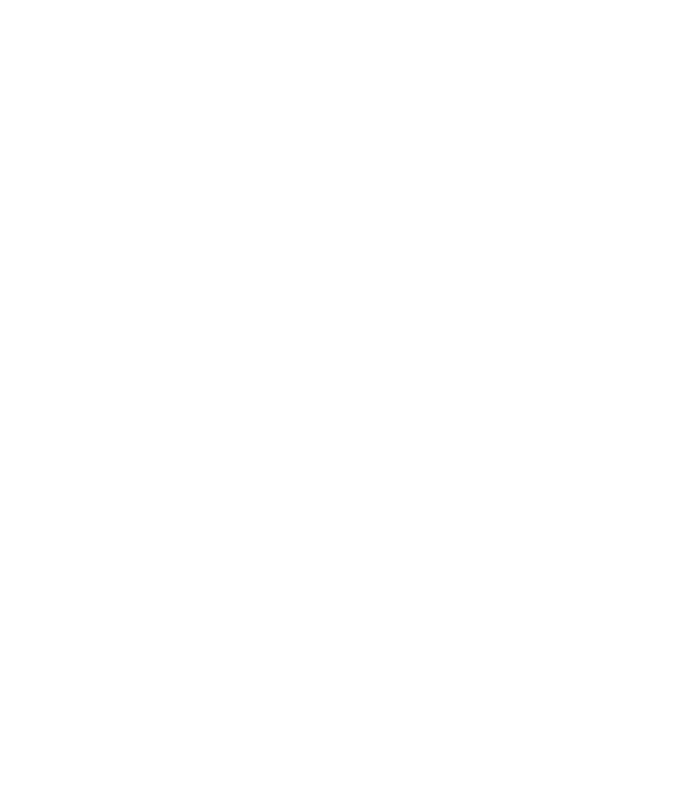
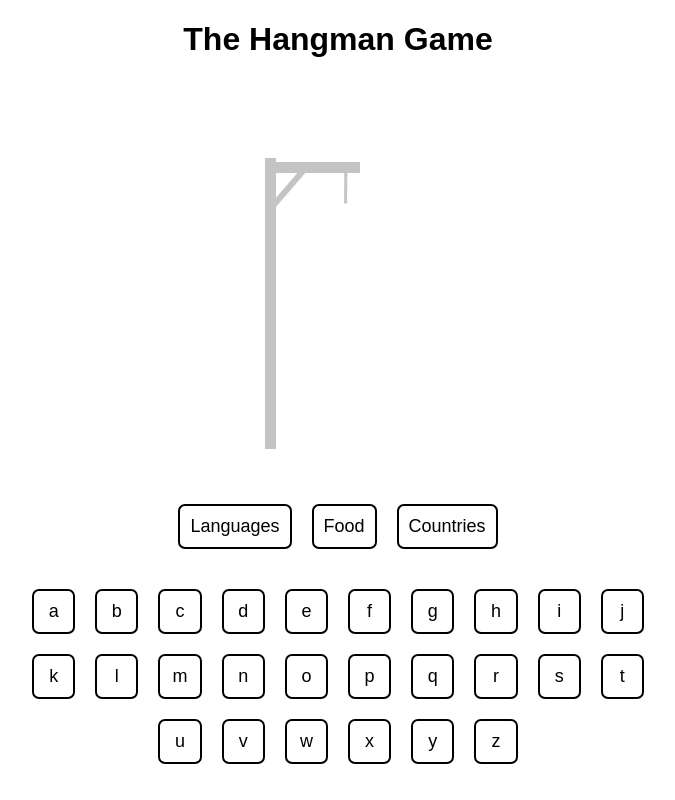
Before and after one commit to mhmd-Bal/Hangman-Game, a plain HTML site: page index.html in a window 1280 px wide. Shown: the whole page, without its empty margins (302-977 px from the left). Drawn offline with Linux system fonts and the light colour scheme.

Commit message:
Added the structure of the website using HTML and CSS

```diff
--- a/index.html
+++ b/index.html
@@ -8,7 +8,46 @@
     <link rel="stylesheet" href="styles.css">
 </head>
 <body>
-
+    <div class="Container">
+        <h1 id="Title">The Hangman Game</h1>
+        <div>
+            <img src="Images/0.jpg" id="Hangedman">
+        </div>
+        <div id="Word_to_guess"></div>
+        <div id="Which_word">
+            <a class="Word_button">Languages</a>
+            <a class="Word_button">Food</a>
+            <a class="Word_button">Countries</a>
+        </div>
+        <div id="Keyboard">
+            <a class="Key">a</a>
+            <a class="Key">b</a>
+            <a class="Key">c</a>
+            <a class="Key">d</a>
+            <a class="Key">e</a>
+            <a class="Key">f</a>
+            <a class="Key">g</a>
+            <a class="Key">h</a>
+            <a class="Key">i</a>
+            <a class="Key">j</a>
+            <a class="Key">k</a>
+            <a class="Key">l</a>
+            <a class="Key">m</a>
+            <a class="Key">n</a>
+            <a class="Key">o</a>
+            <a class="Key">p</a>
+            <a class="Key">q</a>
+            <a class="Key">r</a>
+            <a class="Key">s</a>
+            <a class="Key">t</a>
+            <a class="Key">u</a>
+            <a class="Key">v</a>
+            <a class="Key">w</a>
+            <a class="Key">x</a>
+            <a class="Key">y</a>
+            <a class="Key">z</a>
+        </div>
+    </div>
 
     <script src="script.js"></script>
 </body>
--- a/styles.css
+++ b/styles.css
@@ -0,0 +1,49 @@
+body{
+    margin: 0;
+    padding: 0;
+    font-family: Arial;
+}
+
+.Container{
+    display: flex;
+    flex-direction: column;
+    align-items: center;
+    gap: 20px;
+    margin: 0% 25%;
+    height: 100vh;
+}
+
+#Keyboard, #Which_word{
+    display: flex;
+    flex-direction: row;
+    flex-wrap: wrap;
+    justify-content: center;
+    align-items: center;
+}
+
+.Key{
+    background-color: white;
+    padding: 10px;
+    margin: 10px;
+    border: 2px solid black;
+    border-radius: 7px;
+    font-size: large;
+    width: 3%;
+    text-align: center;
+}
+
+.Word_button{
+    background-color: white;
+    padding: 10px;
+    margin: 10px;
+    border: 2px solid black;
+    border-radius: 7px;
+    font-size: large;
+    text-align: center;
+}
+
+
+.Disabled {
+    background-color: rgb(216, 214, 214);
+    border-color: rgb(165, 164, 164);
+}
```
Also changed, not shown: Images/0.jpg (added), Images/1.jpg (added), Images/2.jpg (added), Images/3.jpg (added), Images/4.jpg (added), Images/5.jpg (added), Images/6.jpg (added).
